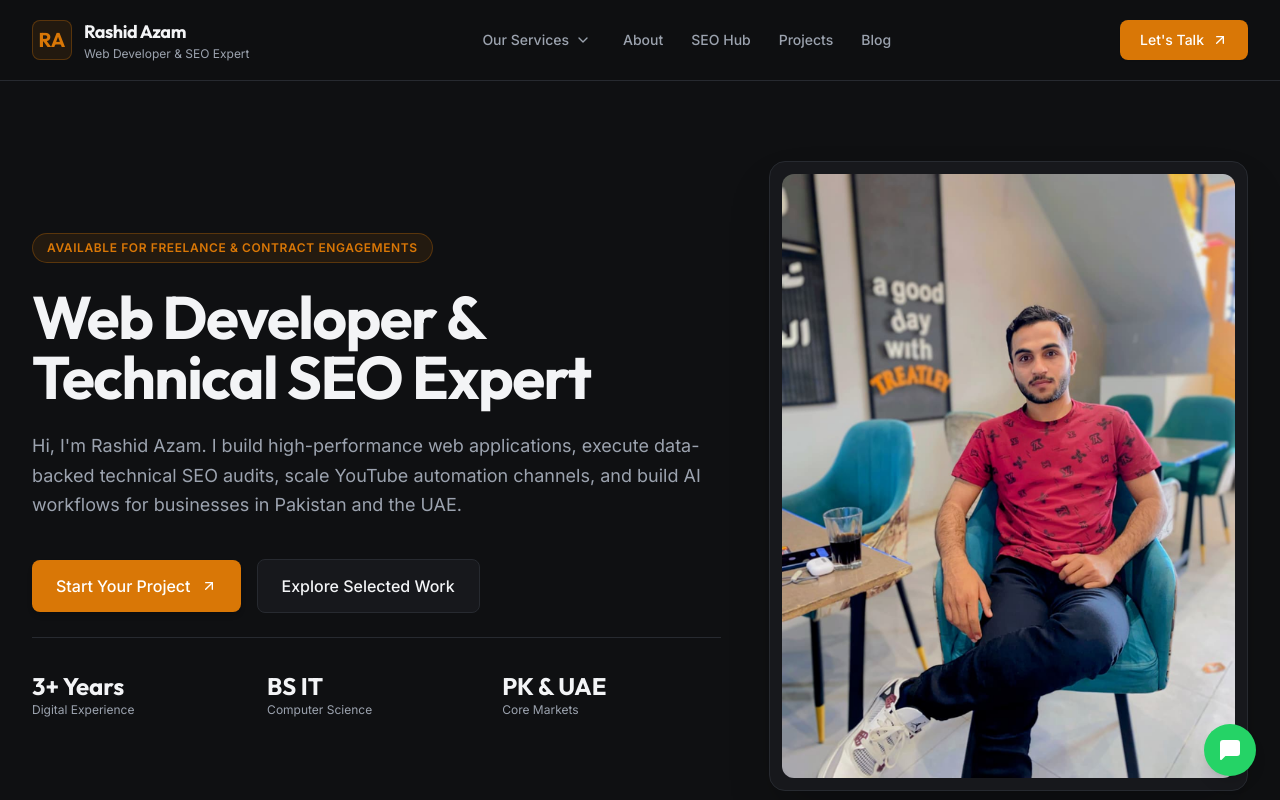
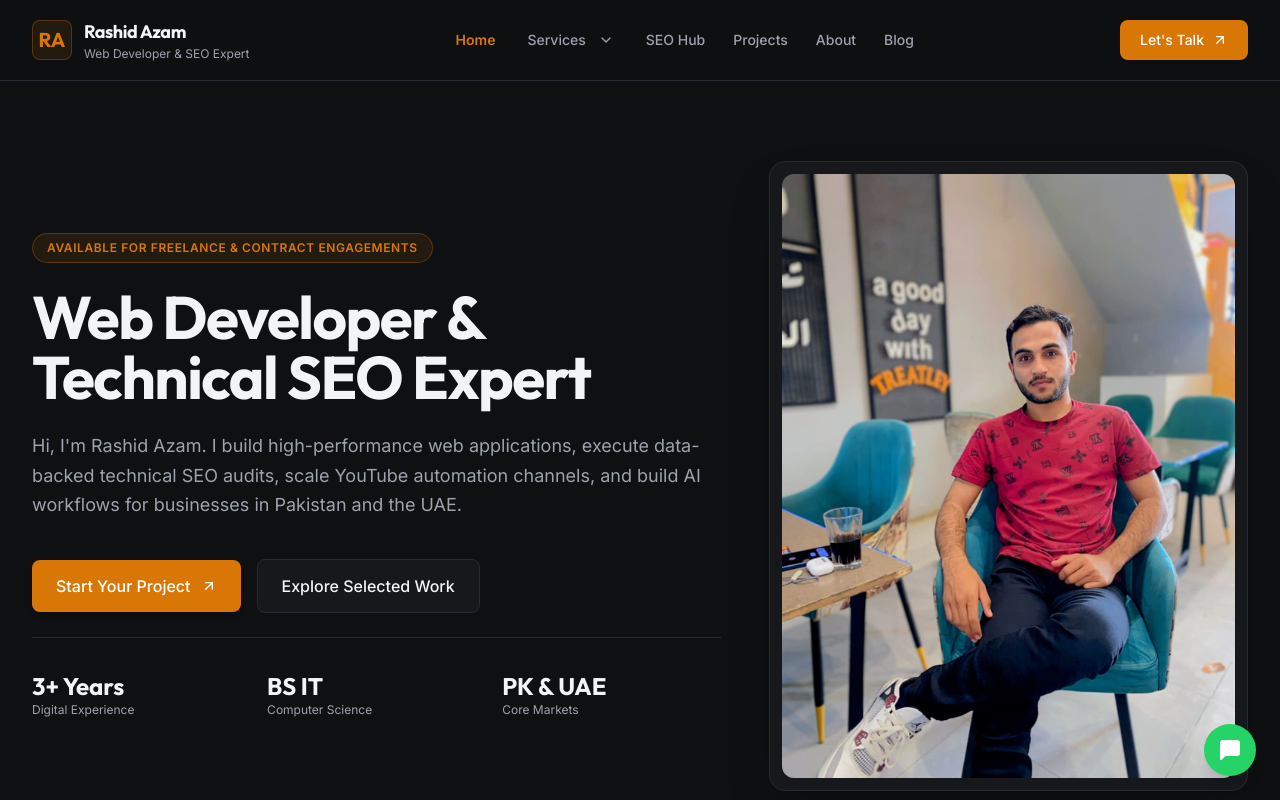
Before and after one commit to rashidbloch1351/rashidazam.me, a Next.js app: page / in a window 1280 px wide. Shown: the top 800 px of the page. Built offline with nearby package versions, Linux system fonts and the light colour scheme.

Commit message:
feat(nav): update navbar, footer, and sitemap menu sequence to HOME > SERVICES > SEO HUB > PROJECTS > ABOUT > BLOG (Step 1)

```diff
--- a/app/sitemap.ts
+++ b/app/sitemap.ts
@@ -13,13 +13,13 @@ export default function sitemap(): MetadataRoute.Sitemap {
   // Core Pages
   const coreRoutes = [
     '',
-    '/about',
     '/services',
     '/seo',
+    '/projects',
+    '/about',
+    '/blog',
     '/youtube',
     '/marketing',
-    '/projects',
-    '/blog',
     '/tools',
     '/contact',
     '/privacy-policy',
--- a/components/Footer.tsx
+++ b/components/Footer.tsx
@@ -40,17 +40,18 @@ export function Footer() {
             </ul>
           </div>
 
-          {/* Knowledge Hubs */}
+          {/* Navigation Hubs */}
           <div>
             <h3 className="font-heading font-semibold text-[#f3f4f6] text-sm uppercase tracking-wider mb-4">
-              Topic Hubs
+              Navigation
             </h3>
             <ul className="space-y-2.5 text-sm">
-              <li><Link href="/seo" className="hover:text-[#f3f4f6]">SEO Knowledge Hub</Link></li>
-              <li><Link href="/youtube" className="hover:text-[#f3f4f6]">YouTube Growth Hub</Link></li>
-              <li><Link href="/marketing" className="hover:text-[#f3f4f6]">Marketing Growth Hub</Link></li>
-              <li><Link href="/projects" className="hover:text-[#f3f4f6]">Case Studies</Link></li>
-              <li><Link href="/blog" className="hover:text-[#f3f4f6]">Technical Blog</Link></li>
+              <li><Link href="/" className="hover:text-[#f3f4f6]">Home</Link></li>
+              <li><Link href="/services" className="hover:text-[#f3f4f6]">Services</Link></li>
+              <li><Link href="/seo" className="hover:text-[#f3f4f6]">SEO Hub</Link></li>
+              <li><Link href="/projects" className="hover:text-[#f3f4f6]">Projects</Link></li>
+              <li><Link href="/about" className="hover:text-[#f3f4f6]">About</Link></li>
+              <li><Link href="/blog" className="hover:text-[#f3f4f6]">Blog</Link></li>
             </ul>
           </div>
 
--- a/components/Header.tsx
+++ b/components/Header.tsx
@@ -23,10 +23,12 @@ export function Header() {
     { label: 'Content Writing', href: '/services/content-writing' },
   ];
 
-  const navLinks = [
-    { label: 'About', href: '/about' },
+  // Exact menu sequence: HOME > SERVICES > SEO HUB > PROJECTS > ABOUT > BLOG
+  const mainNavLinks = [
+    { label: 'Home', href: '/' },
     { label: 'SEO Hub', href: '/seo' },
     { label: 'Projects', href: '/projects' },
+    { label: 'About', href: '/about' },
     { label: 'Blog', href: '/blog' },
   ];
 
@@ -89,33 +91,53 @@ export function Header() {
           </div>
         </Link>
 
-        {/* Desktop Navigation */}
+        {/* Desktop Navigation: HOME > SERVICES > SEO HUB > PROJECTS > ABOUT > BLOG */}
         <nav className="hidden md:flex items-center gap-7">
-          {/* Services Dropdown */}
+          {/* 1. Home */}
+          <Link
+            href="/"
+            className={`text-sm font-medium transition-colors ${
+              pathname === '/'
+                ? 'text-[#d97706] font-semibold'
+                : 'text-[#9ca3af] hover:text-[#f3f4f6]'
+            }`}
+          >
+            Home
+          </Link>
+
+          {/* 2. Services (dropdown) */}
           <div
             ref={dropdownRef}
             className="relative"
             onMouseEnter={handleMouseEnter}
             onMouseLeave={handleMouseLeave}
           >
+            <div className="inline-flex items-center gap-1">
+              <Link
+                href="/services"
+                className={`text-sm font-medium transition-colors py-2 px-1 focus:outline-none focus-visible:ring-2 focus-visible:ring-[#d97706] rounded-md ${
+                  pathname.startsWith('/services')
+                    ? 'text-[#d97706] font-semibold'
+                    : 'text-[#9ca3af] hover:text-[#f3f4f6]'
+                }`}
+              >
+                Services
+              </Link>
               <button
                 type="button"
                 onClick={() => setServicesOpen(!servicesOpen)}
                 aria-expanded={servicesOpen}
                 aria-haspopup="true"
-              className={`inline-flex items-center gap-1.5 text-sm font-medium transition-colors py-2 px-1 focus:outline-none focus-visible:ring-2 focus-visible:ring-[#d97706] rounded-md ${
-                pathname.startsWith('/services')
-                  ? 'text-[#d97706] font-semibold'
-                  : 'text-[#9ca3af] hover:text-[#f3f4f6]'
-              }`}
+                aria-label="Toggle Services Menu"
+                className="p-1 text-[#9ca3af] hover:text-[#f3f4f6] focus:outline-none focus-visible:ring-2 focus-visible:ring-[#d97706] rounded-md"
               >
-              <span>Our Services</span>
                 <ChevronDown
                   className={`w-4 h-4 transition-transform duration-200 ${
                     servicesOpen ? 'rotate-180 text-[#d97706]' : ''
                   }`}
                 />
               </button>
+            </div>
 
             {/* Dropdown Card */}
             <div
@@ -163,8 +185,8 @@ export function Header() {
             </div>
           </div>
 
-          {/* Other Nav Links */}
-          {navLinks.map((link) => {
+          {/* 3. SEO Hub, 4. Projects, 5. About, 6. Blog */}
+          {mainNavLinks.slice(1).map((link) => {
             const isActive = pathname === link.href;
             return (
               <Link
@@ -207,21 +229,43 @@ export function Header() {
       {mobileMenuOpen && (
         <div className="md:hidden bg-[#17181c] border-b border-[#272a30] px-4 pt-4 pb-6 space-y-3">
           <nav className="flex flex-col space-y-2">
-            {/* Our Services Accordion in Mobile Menu */}
+            {/* 1. Home */}
+            <Link
+              href="/"
+              onClick={() => setMobileMenuOpen(false)}
+              className={`flex items-center min-h-[44px] text-base font-medium px-3 py-2 rounded-md hover:bg-[#202228] transition-colors ${
+                pathname === '/' ? 'text-[#d97706] font-semibold' : 'text-[#9ca3af] hover:text-[#f3f4f6]'
+              }`}
+            >
+              Home
+            </Link>
+
+            {/* 2. Services Accordion */}
             <div className="space-y-1">
+              <div className="flex items-center justify-between min-h-[44px] px-3 py-2 rounded-md hover:bg-[#202228]">
+                <Link
+                  href="/services"
+                  onClick={() => setMobileMenuOpen(false)}
+                  className={`text-base font-medium transition-colors ${
+                    pathname.startsWith('/services') ? 'text-[#d97706] font-semibold' : 'text-[#9ca3af] hover:text-[#f3f4f6]'
+                  }`}
+                >
+                  Services
+                </Link>
                 <button
                   type="button"
                   onClick={() => setMobileServicesOpen(!mobileServicesOpen)}
                   aria-expanded={mobileServicesOpen}
-                className="w-full flex items-center justify-between min-h-[44px] px-3 py-2 text-base font-medium text-[#9ca3af] hover:text-[#f3f4f6] rounded-md hover:bg-[#202228] transition-colors"
+                  aria-label="Expand Services Submenu"
+                  className="p-2 text-[#9ca3af] hover:text-[#f3f4f6]"
                 >
-                <span>Our Services</span>
                   <ChevronDown
                     className={`w-5 h-5 transition-transform duration-200 ${
                       mobileServicesOpen ? 'rotate-180 text-[#d97706]' : ''
                     }`}
                   />
                 </button>
+              </div>
 
               {mobileServicesOpen && (
                 <div className="pl-4 space-y-1 border-l-2 border-[#d97706]/40 my-1">
@@ -259,8 +303,8 @@ export function Header() {
               )}
             </div>
 
-            {/* Other Mobile Nav Links */}
-            {navLinks.map((link) => {
+            {/* 3. SEO Hub, 4. Projects, 5. About, 6. Blog */}
+            {mainNavLinks.slice(1).map((link) => {
               const isActive = pathname === link.href;
               return (
                 <Link
```
Also changed, not shown: 1 other file (tests, documents, lock files or other folders). Lines whose indentation alone changed are shown as unchanged.
